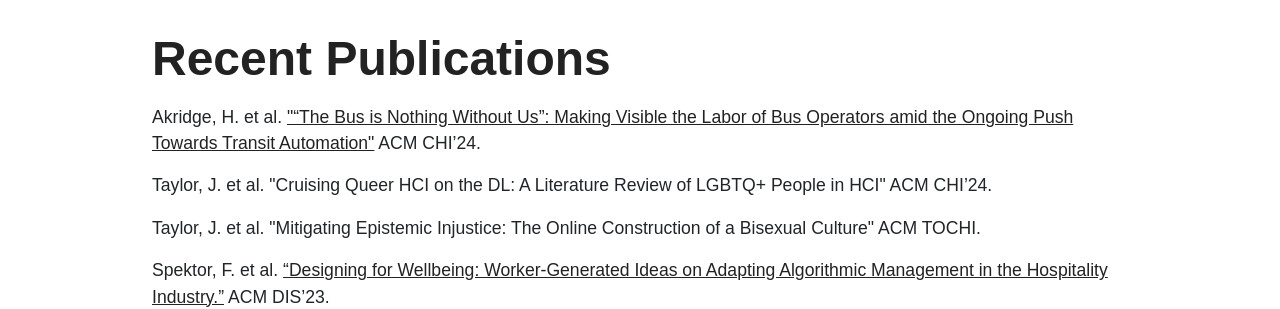
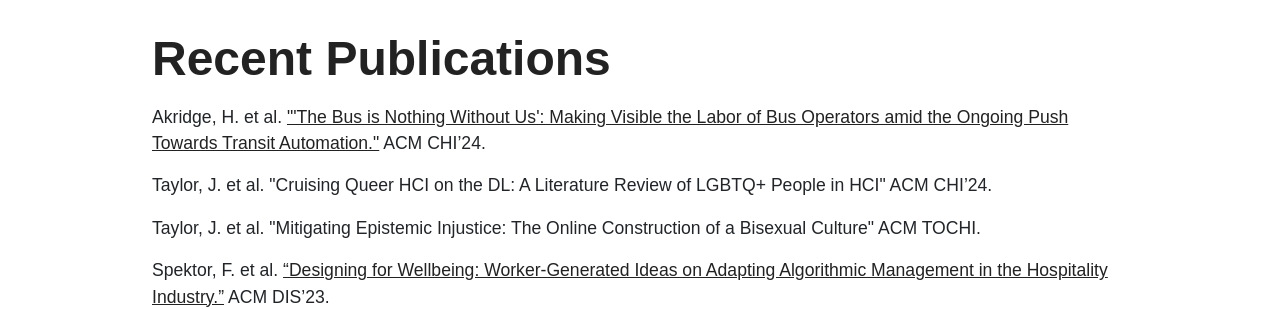
Before and after one commit to techsolidaritylab/site, a Jekyll site: the page built from index.html, in a window 1280 px wide and 900 px high, scrolled down 1131 px. Shown: the part 153-462 px from the top of the window. Built offline with Jekyll 4.4.1, drawn with Linux system fonts in a browser that asks for light colours; nearby versions of some CDN libraries; some web fonts are replaced.

Commit message:
Update publications.html

```diff
--- a/_includes/publications.html
+++ b/_includes/publications.html
@@ -4,7 +4,7 @@
         <div class="row mb-2">
             <div class="col">
                 <ul class="px-0 list-unstyled">
-                    <li class="mb-3">Akridge, H. et al. <a href="/assets/pdfs/Akridge et al - The Bus is Nothing Without Us - CHI 2024.pdf">"“The Bus is Nothing Without Us”: Making Visible the Labor of Bus Operators amid the Ongoing Push Towards Transit Automation"</a> ACM CHI’24.</li>
+                    <li class="mb-3">Akridge, H. et al. <a href="assets/pdfs/Akridge et al. - The Bus is Nothing Without Us - CHI 2024.pdf">"'The Bus is Nothing Without Us': Making Visible the Labor of Bus Operators amid the Ongoing Push Towards Transit Automation."</a> ACM CHI’24.</li>
                     <li class="mb-3">Taylor, J. et al. "Cruising Queer HCI on the DL: A Literature Review of LGBTQ+ People in HCI" ACM CHI’24.</li>
                     <li class="mb-3">Taylor, J. et al. "Mitigating Epistemic Injustice: The Online Construction of a Bisexual Culture" ACM TOCHI.</li>
                     <li class="mb-3">Spektor, F. et al. <a href="/assets/pdfs/Spektor et al-Designing_for_Wellbeing_DIS23.pdf">“Designing for Wellbeing: Worker-Generated Ideas on Adapting Algorithmic Management in the Hospitality Industry.”</a> ACM DIS’23.</li>
```
